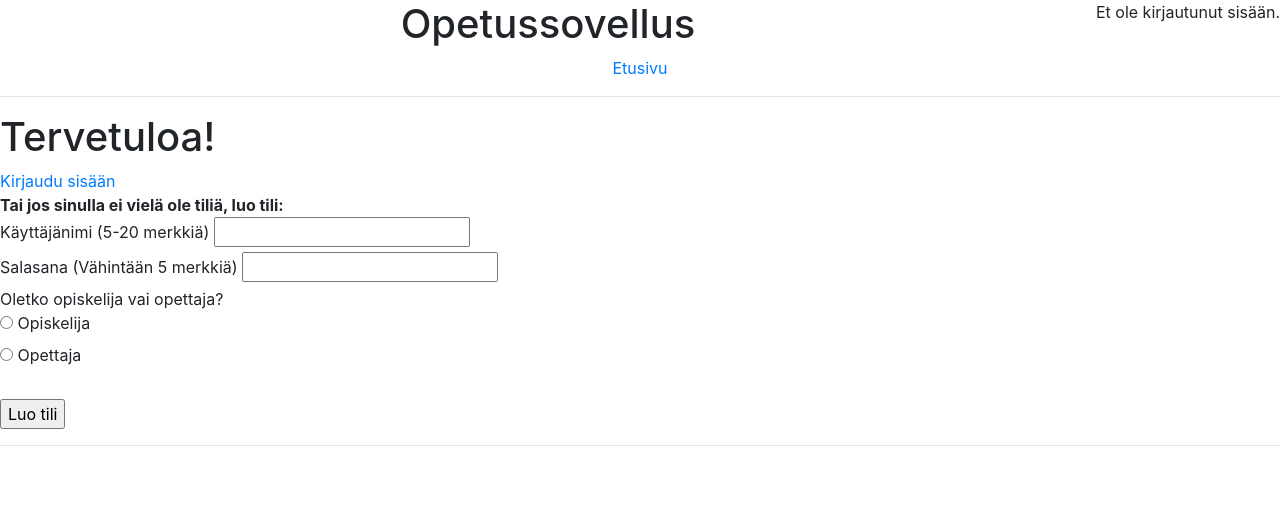
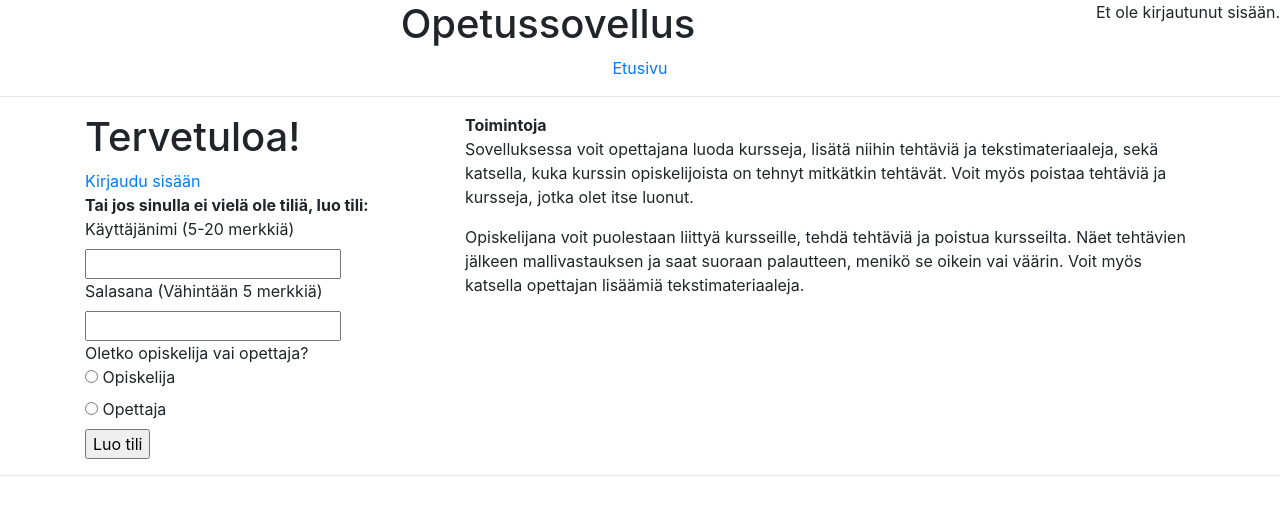
Before and after one commit to candyliaa/tsoha-opetussovellus, a Flask app: page / in a window 1280 px wide. Shown: the top 515 px of the page. Run offline with Flask 3, Linux system fonts and the light colour scheme; some libraries are stand-ins or nearby versions.

Commit message:
styled index.html using bootstrap

```diff
--- a/app/templates/index.html
+++ b/app/templates/index.html
@@ -1,8 +1,12 @@
 {% extends "layout.html" %}
 {% block title %}Etusivu{% endblock %}
-
+<title>Opetussovellus</title>
+<meta name="viewport" content="width=device-width, initial-scale=1, shrink-to-fit=no">
 {% block content %}
 {% if session.username %}
+<div class="container">
+    <div class="row">
+        <div class="col-4">
             <h1>Tervetuloa!</h1>
             {% if session.role == "teacher" %}
                 <h2>Olet kirjautuneena tilillä {{ session.username }} (opettajatili)</h2>
@@ -11,14 +15,25 @@
             {% else %}
                 <h2>Olet kirjautuneena tilillä {{ session.username }} (opiskelijatili)</h2>
                 <a href="/coursesview">Kurssinäkymään</a>
+                <br>
             {% endif %}
-    <br>
                 <a href="/logout">Kirjaudu ulos</a>
+        </div>
+        <div class="col-8">
+            <b>Toimintoja</b>
+            <p>
+                Sovelluksessa voit opettajana luoda kursseja, lisätä niihin tehtäviä ja tekstimateriaaleja, sekä katsella, kuka kurssin opiskelijoista on tehnyt mitkätkin tehtävät. Voit myös poistaa tehtäviä ja kursseja, jotka olet itse luonut.
+            <p>
+                Opiskelijana voit puolestaan liittyä kursseille, tehdä tehtäviä ja poistua kursseilta. Näet tehtävien jälkeen mallivastauksen ja saat suoraan palautteen, menikö se oikein vai väärin. Voit myös katsella opettajan lisäämiä tekstimateriaaleja.
+        </div>
+    </div>
+</div>
 {% else %}
-<title>Opetussovellus</title>
+<div class="container">
+    <div class="row">
+        <div class="col-4">
             <h1>Tervetuloa!</h1>
             <form action="accountcreated" method="POST">
-    <div class="flex_gap">
                 <div>
                     <a href="/login">Kirjaudu sisään</a>
                 </div>
@@ -27,15 +42,15 @@
                 </div>
                 <div>
                     <label for="username">Käyttäjänimi (5-20 merkkiä)</label>
+                    <br>
                     <input type="text" name="username" minlength="5" maxlength="20" required>
                 </div>
                 <div>
                     <label for="password">Salasana (Vähintään 5 merkkiä)</label>
+                    <br>
                     <input type="text" name="password" minlength="5" required>
                 </div>
-    </div>
                 Oletko opiskelija vai opettaja?
-    <div class="selection_gap">
                 <div>
                     <input type="radio" id="student" name="role" value="student">
                     <label for="student">Opiskelija</label>
@@ -44,9 +59,17 @@
                     <input type="radio" id="teacher" name="role" value="teacher">
                     <label for="teacher">Opettaja</label>
                 </div>
-    </div>
-    <br>
                 <input type="submit" value="Luo tili">
             </form>
+        </div>
+        <div class="col-8">
+            <b>Toimintoja</b>
+            <p>
+                Sovelluksessa voit opettajana luoda kursseja, lisätä niihin tehtäviä ja tekstimateriaaleja, sekä katsella, kuka kurssin opiskelijoista on tehnyt mitkätkin tehtävät. Voit myös poistaa tehtäviä ja kursseja, jotka olet itse luonut.
+            <p>
+                Opiskelijana voit puolestaan liittyä kursseille, tehdä tehtäviä ja poistua kursseilta. Näet tehtävien jälkeen mallivastauksen ja saat suoraan palautteen, menikö se oikein vai väärin. Voit myös katsella opettajan lisäämiä tekstimateriaaleja.
+        </div>
+    </div>
+</div>
 {% endif %}
 {% endblock %}
```
Lines whose indentation alone changed are shown as unchanged.
